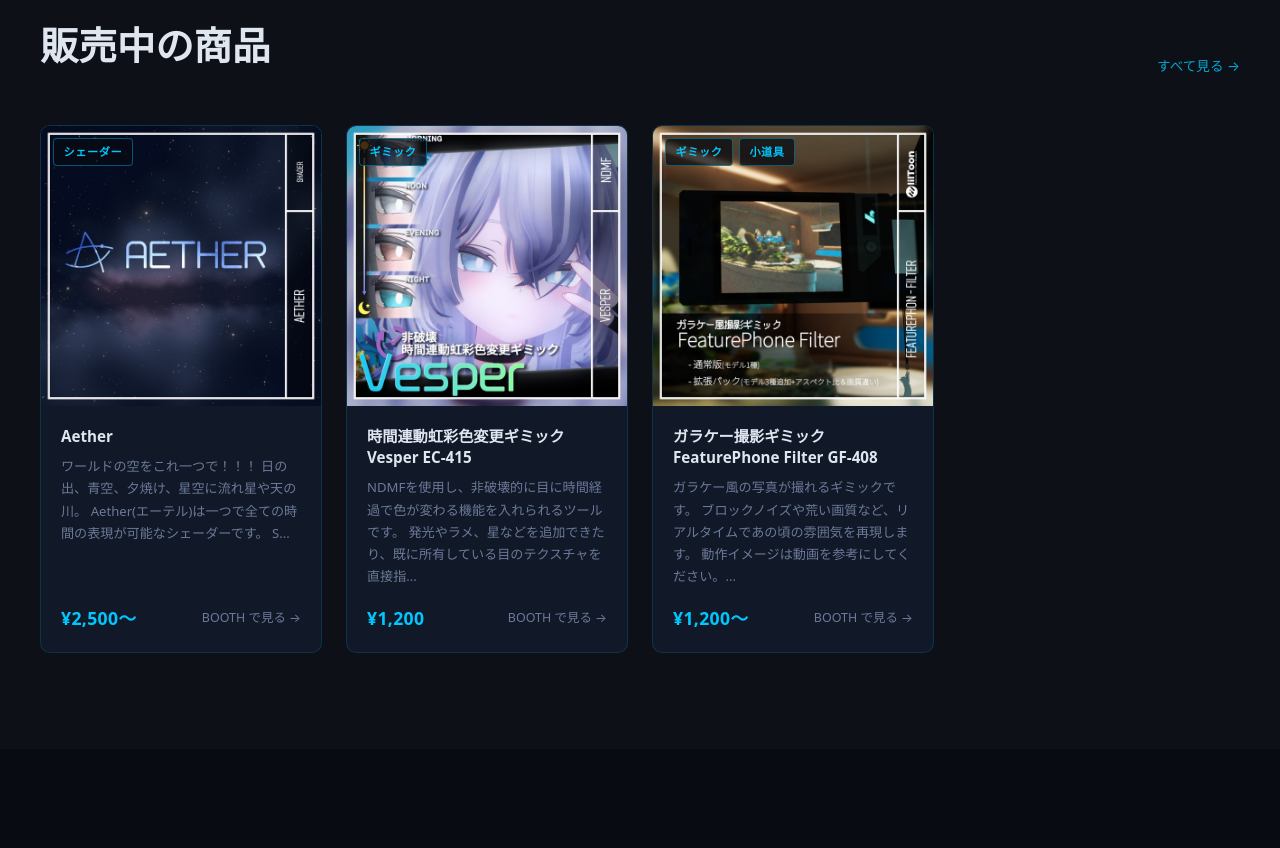
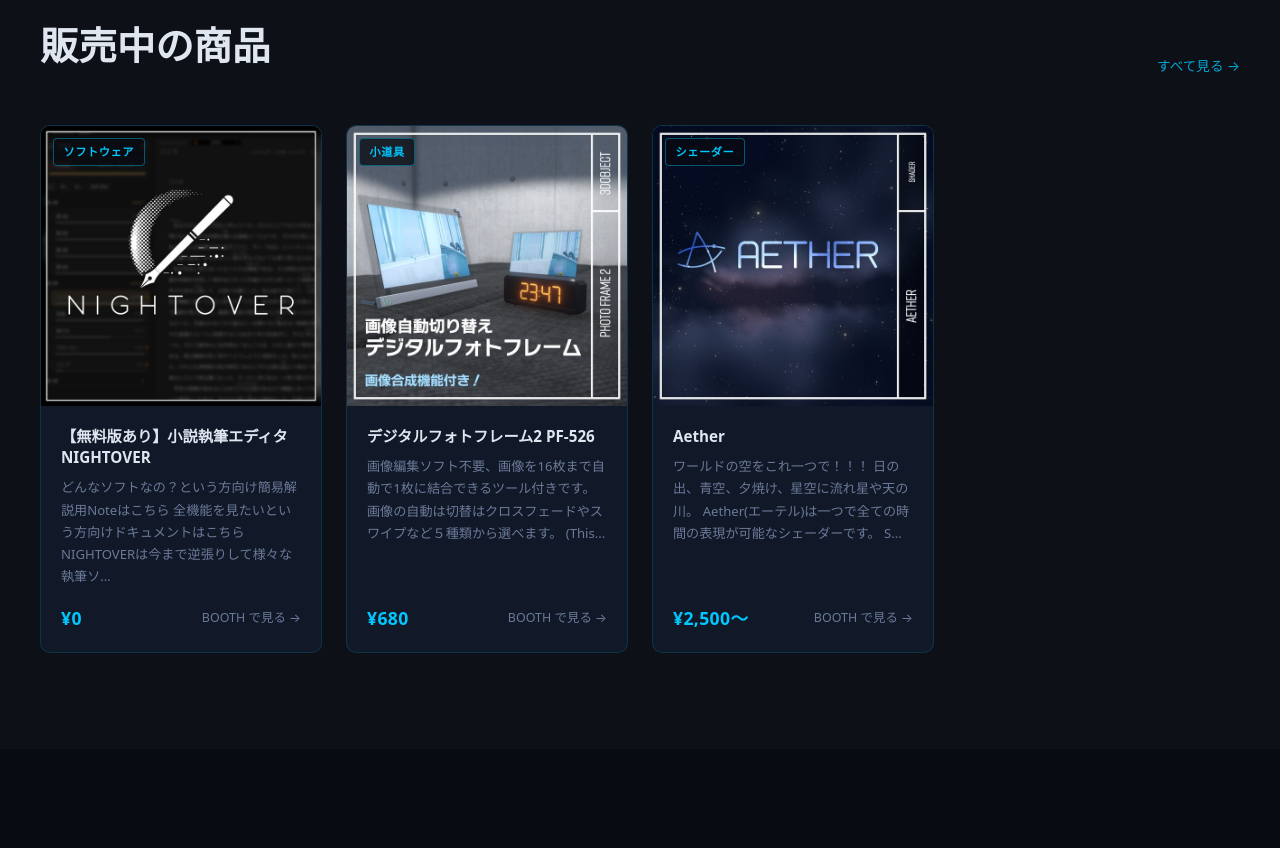
Before and after one commit to Alus444/ACM_website, a Vue app in the folder acm/: page /#/ in a window 1280 px wide. Shown: the part 920-1768 px from the top of the page. Built offline with nearby package versions, Linux system fonts and the light colour scheme.

Commit message:
Update BOOTH product catalog

```diff
--- a/acm/booth-urls.json
+++ b/acm/booth-urls.json
@@ -1,4 +1,6 @@
 [
+  { "url": "https://alushop.booth.pm/items/8656265", "category": "ソフトウェア" },
+  { "url": "https://alushop.booth.pm/items/8415622", "category": "小道具" },
   { "url": "https://alushop.booth.pm/items/8353878", "category": "シェーダー" },
   { "url": "https://alushop.booth.pm/items/8171206", "category": "ギミック" },
   { "url": "https://alushop.booth.pm/items/8171205", "categories": ["ギミック", "小道具"] },
--- a/acm/src/data/booth.ts
+++ b/acm/src/data/booth.ts
@@ -2,6 +2,24 @@ import type { BoothItem } from '../types'
 
 // このファイルは scripts/fetch-booth.mjs で自動生成されます
 export const boothItems: BoothItem[] = [
+  {
+    "id": "booth-8656265",
+    "title": "【無料版あり】小説執筆エディタ NIGHTOVER",
+    "description": "どんなソフトなの？という方向け簡易解説用Noteはこちら 全機能を見たいという方向けドキュメントはこちら NIGHTOVERは今まで逆張りして様々な執筆ソ...",
+    "imageUrl": "/images/booth/booth-8656265.jpg",
+    "price": 0,
+    "boothUrl": "https://alushop.booth.pm/items/8656265",
+    "category": "ソフトウェア"
+  },
+  {
+    "id": "booth-8415622",
+    "title": "デジタルフォトフレーム2 PF-526",
+    "description": "画像編集ソフト不要、画像を16枚まで自動で1枚に結合できるツール付きです。 画像の自動は切替はクロスフェードやスワイプなど５種類から選べます。 (This...",
+    "imageUrl": "/images/booth/booth-8415622.jpg",
+    "price": 680,
+    "boothUrl": "https://alushop.booth.pm/items/8415622",
+    "category": "小道具"
+  },
   {
     "id": "booth-8353878",
     "title": "Aether",
```
Also changed, not shown: acm/public/images/booth/booth-8415622.jpg (added), acm/public/images/booth/booth-8656265.jpg (added).
